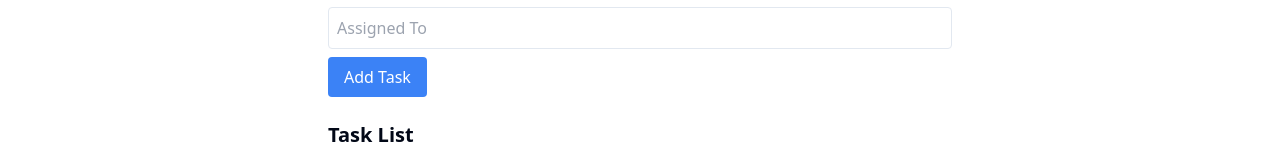
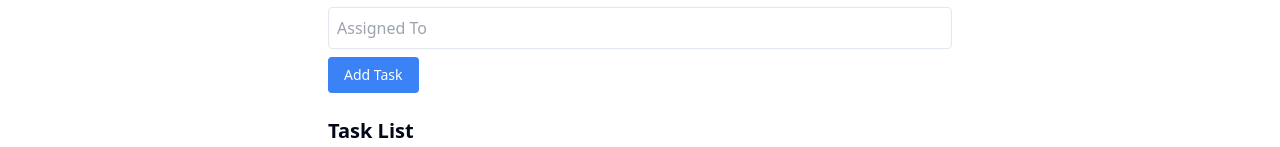
Before and after one commit to ShubhamGhimre/Task-Manager, a Next.js app: page / in a window 1280 px wide. Shown: the part 253-400 px from the top of the page. Built offline with nearby package versions, Linux system fonts and the light colour scheme.

Commit message:
using shadcn button

```diff
--- a/components/TaskForm.tsx
+++ b/components/TaskForm.tsx
@@ -1,6 +1,7 @@
 'use client';
 import React, { useState, useEffect } from "react";
 import { Task } from "@/app/types";
+import { Button } from "./ui/button";
 
 interface TaskFormProps {
   onAddTask: (task: Task) => void;
@@ -62,19 +63,13 @@ const TaskForm: React.FC<TaskFormProps> = ({ onAddTask, onUpdateTask, editingTas
         className="block w-full mb-2 p-2 border rounded"
       />
       <div className="flex gap-2">
-        <button
-          onClick={handleSubmit}
-          className="px-4 py-2 bg-blue-500 text-white rounded hover:bg-blue-600"
-        >
+        <Button variant="add_button" onClick={handleSubmit} >
           {editingTask ? "Update Task" : "Add Task"}
-        </button>
+        </Button>
         {editingTask && (
-          <button
-            onClick={cancelEdit}
-            className="px-4 py-2 bg-gray-500 text-white rounded hover:bg-gray-600"
-          >
-            Cancel
-          </button>
+          <Button variant="cancel_button" onClick={cancelEdit} >
+            cancel
+          </Button>
         )}
       </div>
     </div>
--- a/components/ui/button.tsx
+++ b/components/ui/button.tsx
@@ -19,6 +19,8 @@ const buttonVariants = cva(
           "bg-secondary text-secondary-foreground shadow-sm hover:bg-secondary/80",
         ghost: "hover:bg-accent hover:text-accent-foreground",
         link: "text-primary underline-offset-4 hover:underline",
+        add_button: "px-4 py-2 bg-blue-500 text-white rounded hover:bg-blue-600",
+        cancel_button: "px-4 py-2 bg-gray-500 text-white rounded hover:bg-gray-600",
       },
       size: {
         default: "h-9 px-4 py-2",
```
